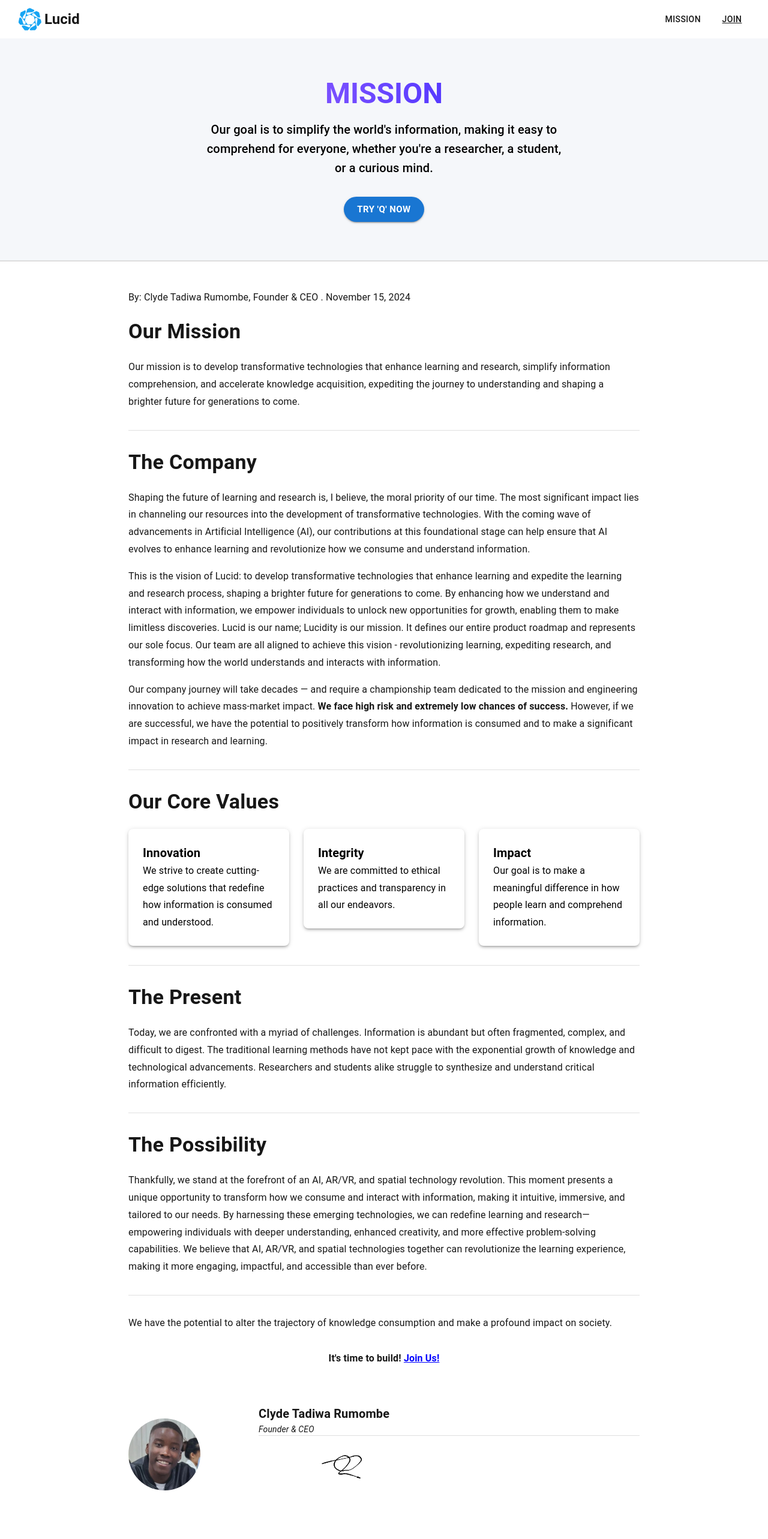
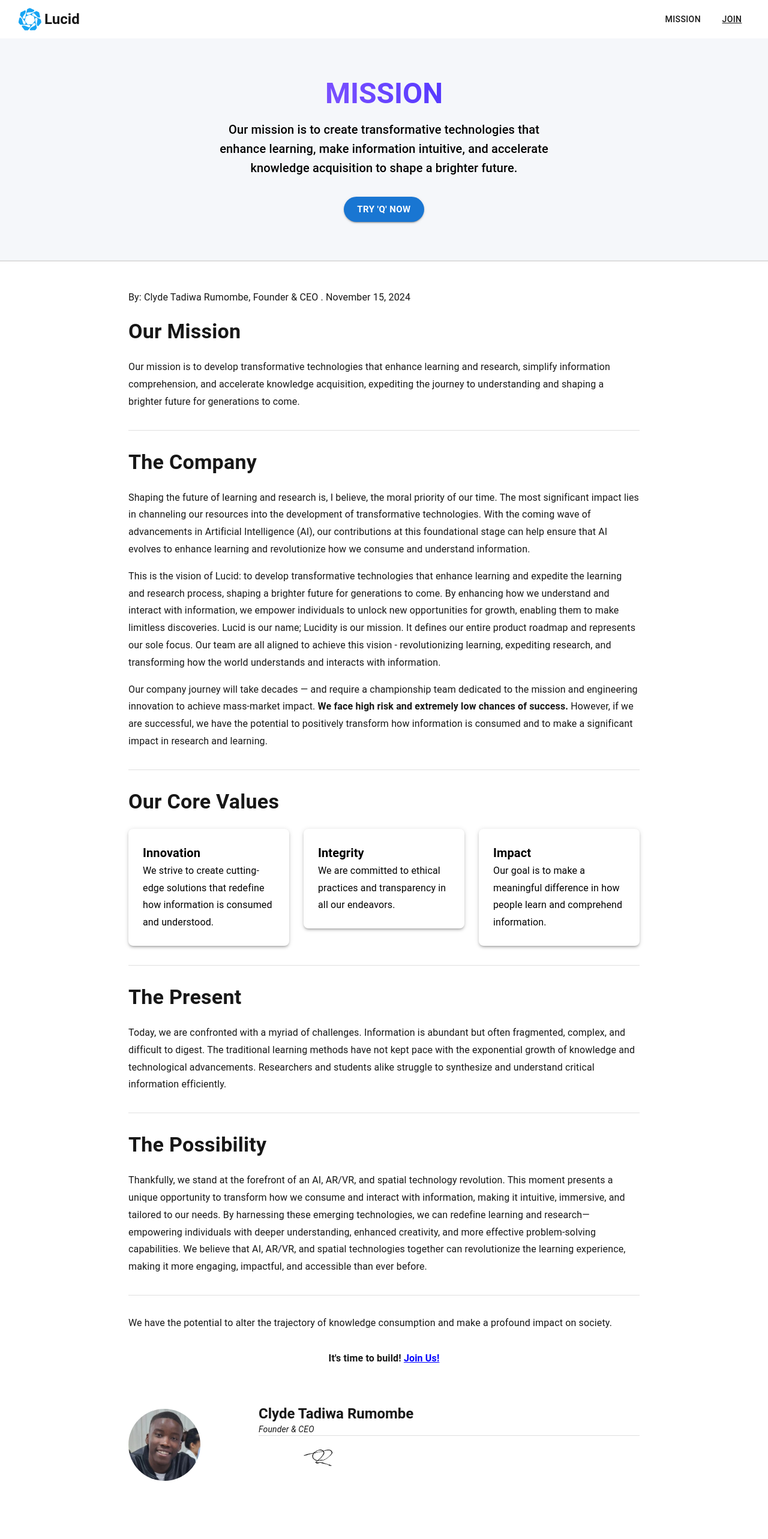
Before and after one commit to taa217/Lucid, a Next.js app: page /mission in a window 1280 px wide. Shown: the top 2566 px of the page at 60% size. Built offline with nearby package versions, Linux system fonts and the light colour scheme.

Commit message:
Update page.js
make few changes to text below mission head and redure size of sig image and change variant of name to h5 from h6

```diff
--- a/src/app/mission/page.js
+++ b/src/app/mission/page.js
@@ -138,9 +138,8 @@ import Image from 'next/image';
             color="textSecondary"
             sx={{ maxWidth: '600px', margin: '0 auto', color: 'black' }}
           >
-            Our goal is to simplify the world&apos;s information, making it easy to
-            comprehend for everyone, whether you're a researcher, a student, or
-            a curious mind.
+           Our mission is to create transformative technologies that enhance learning, make information intuitive, and accelerate knowledge acquisition to shape a brighter
+               future.
           </Typography>
           <Link href='/q'>
           <Button
@@ -332,7 +331,7 @@ import Image from 'next/image';
               />
             </Grid>
             <Grid item xs={8} sm={9}>
-              <Typography variant="h6" sx={{ fontWeight: 'bold' }}>
+              <Typography variant="h5" sx={{ fontWeight: 'bold' }}>
                 Clyde Tadiwa Rumombe
               </Typography>
               <Typography variant="body2" sx={{ fontStyle: 'italic' }}>
@@ -351,8 +350,8 @@ import Image from 'next/image';
                  <Image
                 alt="signature"
                 src='/signature.png'
-                width={280}
-                height={280}
+                width={200}
+                height={200}
               />
               </Typography>
             </Grid>
```
